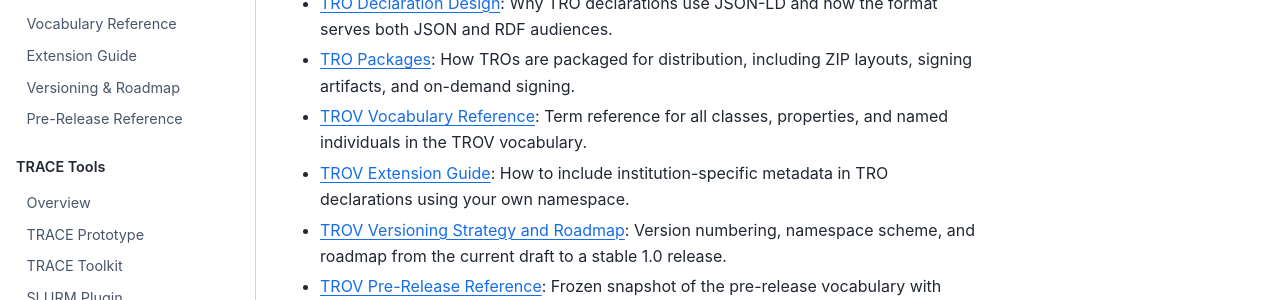
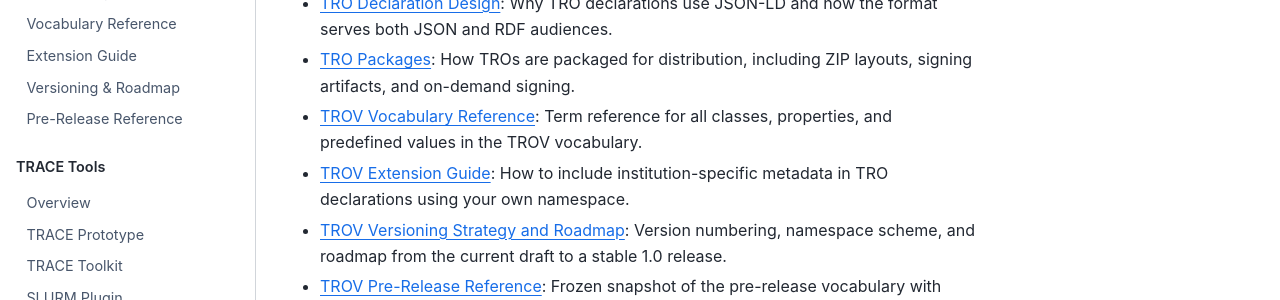
Before and after one commit to transparency-certified/trace-specification, a Jupyter Book: the page built from docs/specifications.md, in a window 1280 px wide and 934 px high. Shown: the part 450-750 px from the top of the window. Built offline with Jupyter Book 1.0.4 settings and Sphinx 7.4.7 and the Sphinx Book theme 1.1.4, drawn with Linux system fonts in a browser that asks for light colours.

Commit message:
Update terminology from named individuals to predefined values

```diff
--- a/docs/specifications.md
+++ b/docs/specifications.md
@@ -17,7 +17,7 @@ questions, and TRACE elements that motivate the specification.
 * [TRO Packages](tro-packages.md): How TROs are packaged for distribution,
   including ZIP layouts, signing artifacts, and on-demand signing.
 * [TROV Vocabulary Reference](trov-vocabulary.md): Term reference for all
-  classes, properties, and named individuals in the TROV vocabulary.
+  classes, properties, and predefined values in the TROV vocabulary.
 * [TROV Extension Guide](trov-extension-guide.md): How to include
   institution-specific metadata in TRO declarations using your own namespace.
 * [TROV Versioning Strategy and Roadmap](trov-versioning-and-roadmap.md):
```
Also changed, not shown: docs/trov-versioning-and-roadmap.md (+1 -1 lines).
